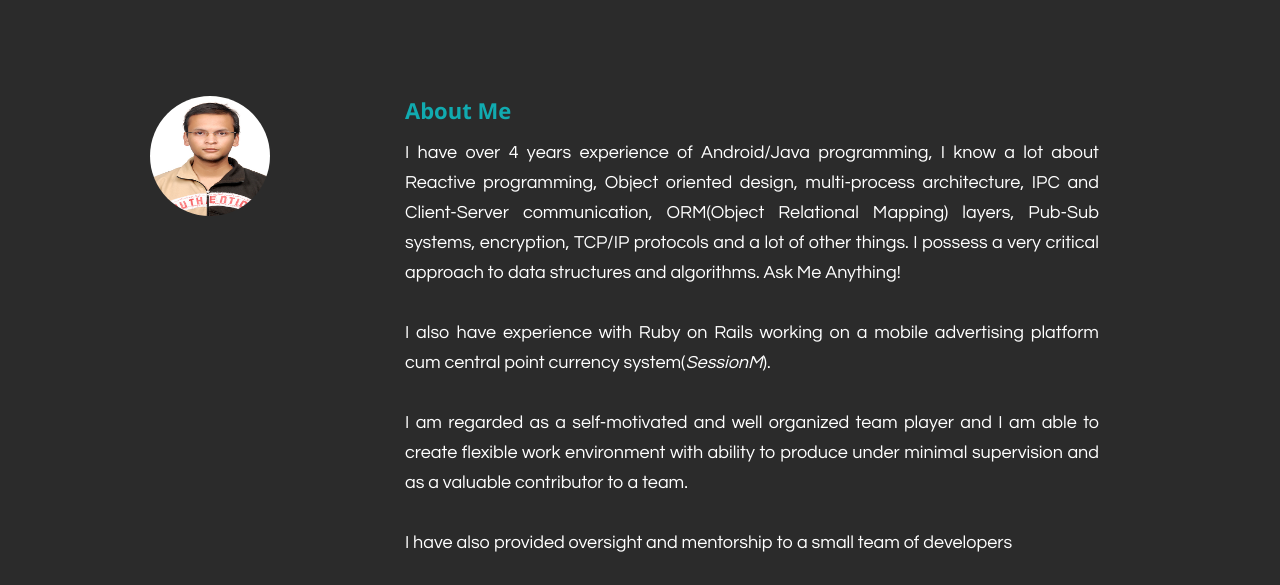
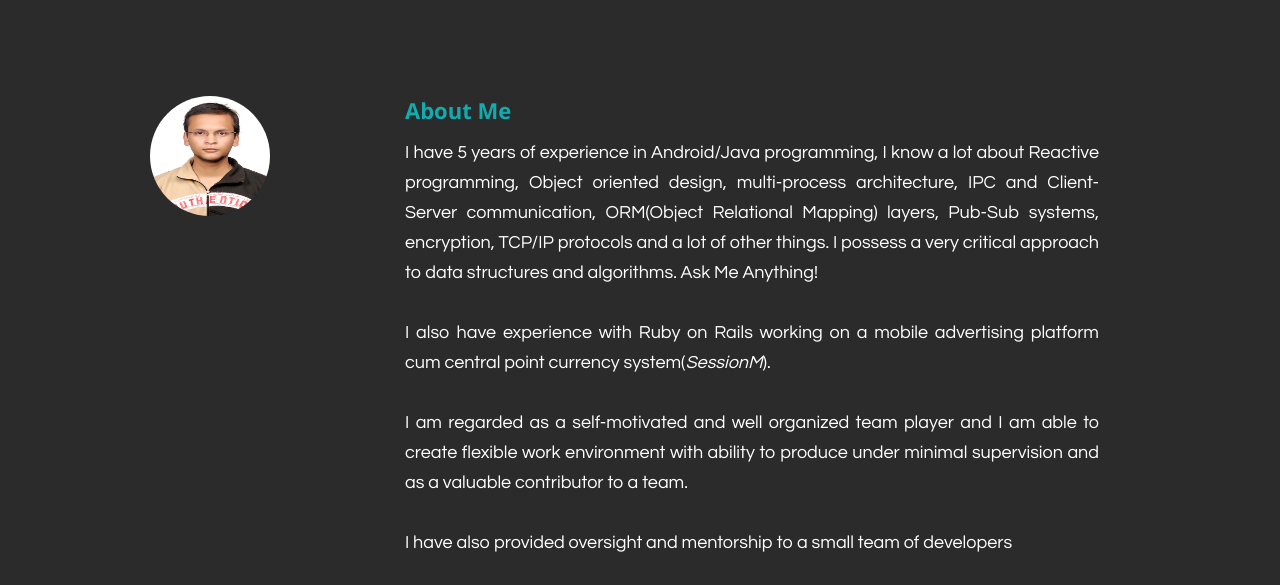
Before and after one commit to omprashantjain/omprashantjain.github.io, a plain HTML site: page index.html in a window 1280 px wide. Shown: the part 800-1385 px from the top of the page. Drawn offline with nearby package versions, Linux system fonts and the light colour scheme.

Commit message:
resume update

```diff
--- a/index.html
+++ b/index.html
@@ -90,7 +90,7 @@
             <h2>About Me</h2>
 
             <p align="justify">
-            I have over 4 years experience of Android/Java programming, I know a lot about Reactive programming, Object oriented design, multi-process architecture, IPC and Client-Server communication, ORM(Object Relational Mapping) layers, Pub-Sub systems, encryption, TCP/IP protocols and a lot of other things. I possess a very critical approach to data structures and algorithms. Ask Me Anything!
+            I have 5 years of experience in Android/Java programming, I know a lot about Reactive programming, Object oriented design, multi-process architecture, IPC and Client-Server communication, ORM(Object Relational Mapping) layers, Pub-Sub systems, encryption, TCP/IP protocols and a lot of other things. I possess a very critical approach to data structures and algorithms. Ask Me Anything!
             <br><br>
             I also have experience with Ruby on Rails working on a mobile advertising platform cum central point currency system(<a href="https://www.sessionm.com/" target="_blank"><i>SessionM</i></a>).
             <br><br>
```
Also changed, not shown: 1 other file.
